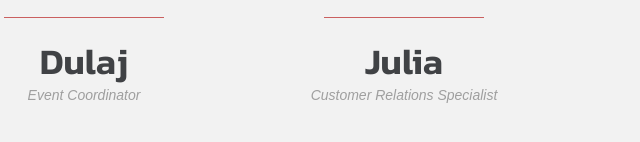
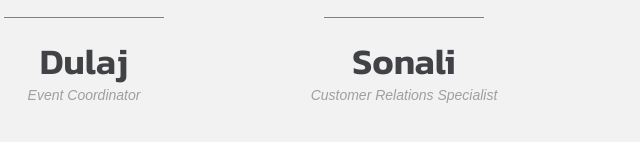
Before and after one commit to pabasara20/Snippy_Events, a plain HTML site: page index.html in a window 1280 px wide. Shown: the part 2602-2744 px from the top of the page, 556-1196 px from the left. Drawn offline with nearby package versions, Linux system fonts and the light colour scheme; a web font is replaced by a local one.

Commit message:
Update index.html

```diff
--- a/index.html
+++ b/index.html
@@ -191,7 +191,7 @@
                 </div>
             </div>
             <div class="custom-divider"></div>
-            <div class="custom-name">Julia</div>
+            <div class="custom-name">Sonali</div>
             <div class="custom-title">Customer Relations Specialist</div>
         </div>
     </section>
```
